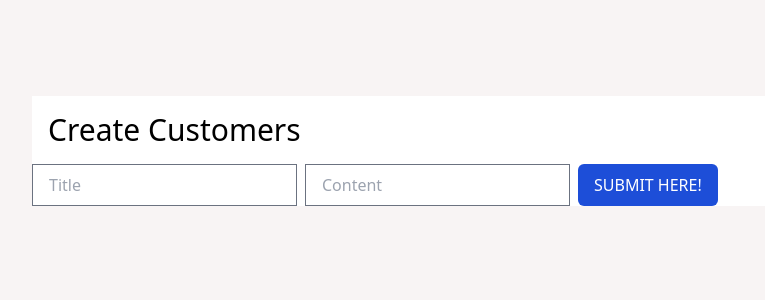
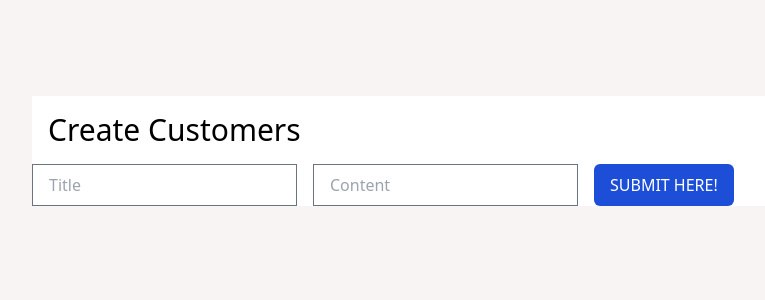
Before and after one commit to Seaaaany1804/Customer-Information-Portal, a Next.js app: page /posts/create in a window 1280 px wide. Shown: the top 300 px of the page, without its empty margins (160-925 px from the left). Built offline with nearby package versions, Linux system fonts and the light colour scheme.

Commit message:
Edited in create page

```diff
--- a/app/posts/create/page.js
+++ b/app/posts/create/page.js
@@ -22,7 +22,7 @@ const page = () => {
       <div className="flex flex-col justify-start bg-white">
         <h1 className="text-3xl font-normal p-4"> Create Customers </h1>
 
-        <form onSubmit={handleSubmit} className="flex gap-2">
+        <form onSubmit={handleSubmit} className="flex gap-4">
         <input
             type="text"
             placeholder="Title"
```
